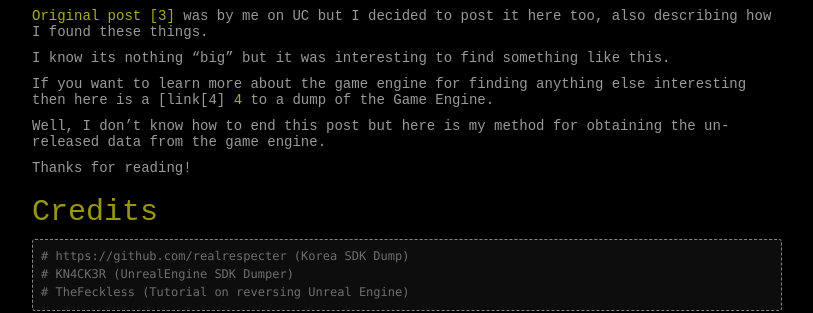
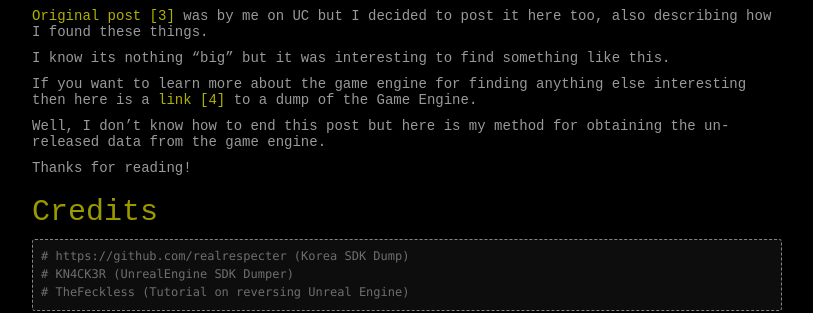
Before and after one commit to cpz/cpz.github.io, a Jekyll site: the page built from _posts/2020/2020-01-17-Lost-Ark-Unexpected-Data-Mining.md, in a window 1280 px wide and 900 px high, scrolled down 2217 px. Shown: the part 469-782 px from the top of the window, without its empty margins (233-1046 px from the left). Built offline with Jekyll 4.4.1, drawn with Linux system fonts in a browser that asks for light colours; comment, search, counter and statistics services are not loaded.

Commit message:
Update 2020-01-17-Lost-Ark-Unexpected-Data-Mining.md

```diff
--- a/_posts/2020/2020-01-17-Lost-Ark-Unexpected-Data-Mining.md
+++ b/_posts/2020/2020-01-17-Lost-Ark-Unexpected-Data-Mining.md
@@ -115,7 +115,7 @@ PLAYER_CLASS_REAPER            = 404,
 
 I know its nothing “big” but it was interesting to find something like this.
 
-If you want to learn more about the game engine for finding anything else interesting then here is a [link\[4\] [4] to a dump of the Game Engine.
+If you want to learn more about the game engine for finding anything else interesting then here is a [link \[4\]][4] to a dump of the Game Engine.
 
 Well, I don’t know how to end this post but here is my method for obtaining the un-released data from the game engine.
 
```
